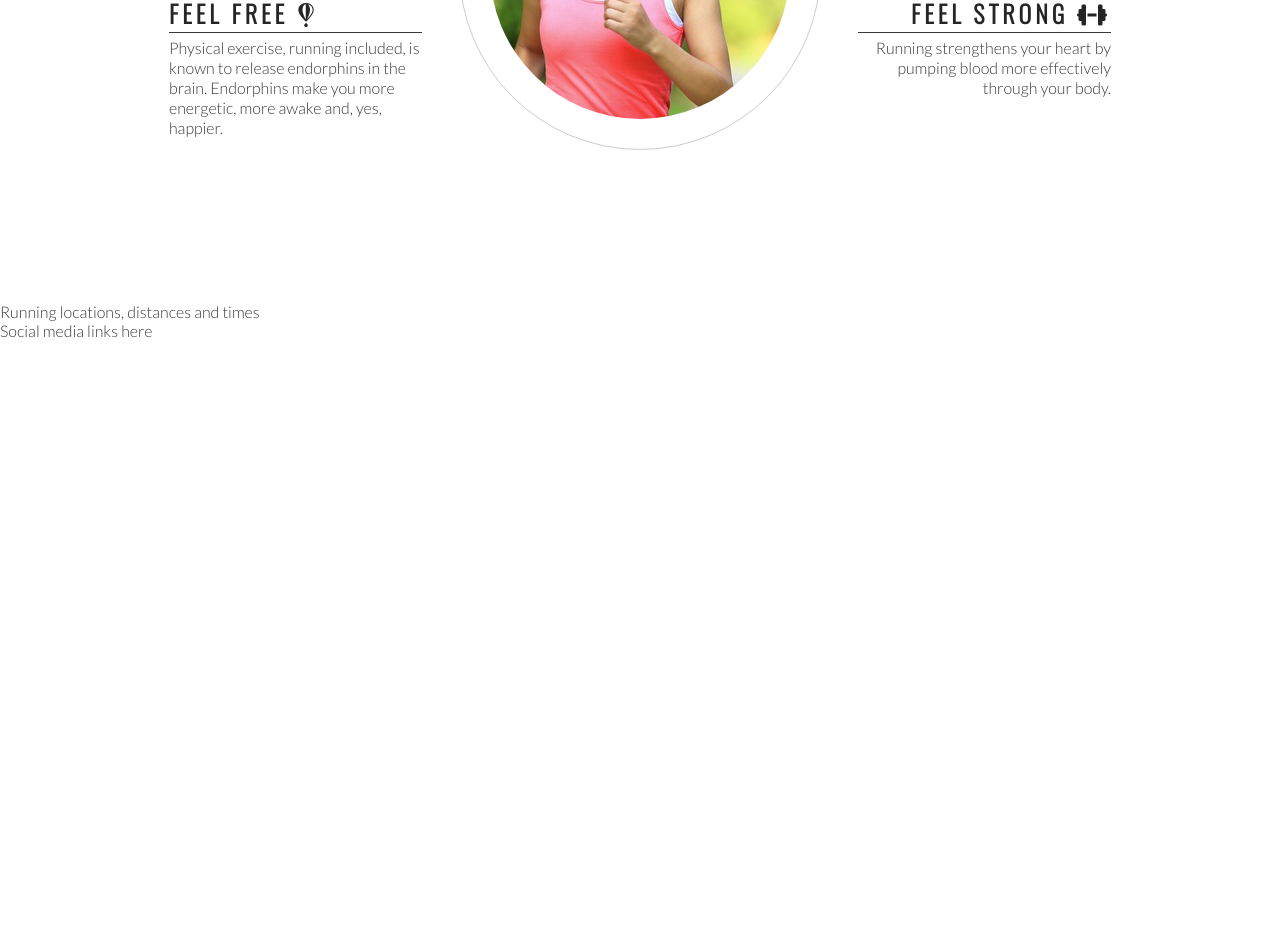
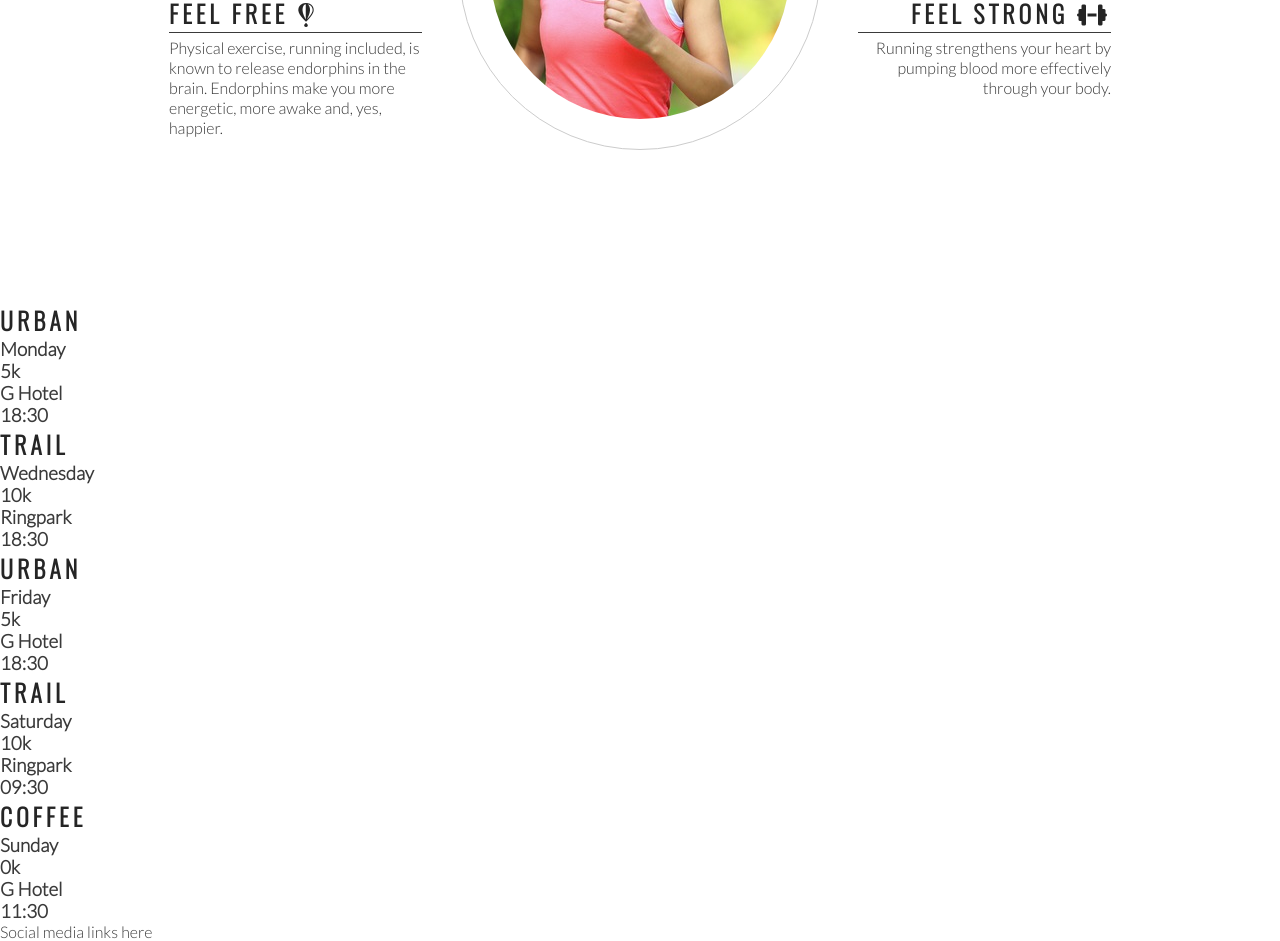
Before and after one commit to sategie/The-Runners, a plain HTML site: page index.html in a window 1280 px wide. Shown: the part 993-1934 px from the top of the page. Before the commit the page ends 1333 px from the top, so only its background shows below. Drawn offline with nearby package versions, Linux system fonts and the light colour scheme.

Commit message:
Add meetup times and venue

```diff
--- a/index.html
+++ b/index.html
@@ -88,7 +88,41 @@
         </div>
     </section>
     <section>
-        Running locations, distances and times
+        <div>
+            <h2>Urban</h2>
+            <h3>Monday</h3>
+            <h3>5k</h3>
+            <h3>G Hotel</h3>
+            <h3>18:30</h3>
+        </div>
+        <div>
+            <h2>Trail</h2>
+            <h3>Wednesday</h3>
+            <h3>10k</h3>
+            <h3>Ringpark</h3>
+            <h3>18:30</h3>
+        </div>
+        <div>
+            <h2>Urban</h2>
+            <h3>Friday</h3>
+            <h3>5k</h3>
+            <h3>G Hotel</h3>
+            <h3>18:30</h3>
+        </div>
+        <div>
+            <h2>Trail</h2>
+            <h3>Saturday</h3>
+            <h3>10k</h3>
+            <h3>Ringpark</h3>
+            <h3>09:30</h3>
+        </div>
+        <div>
+            <h2>Coffee</h2>
+            <h3>Sunday</h3>
+            <h3>0k</h3>
+            <h3>G Hotel</h3>
+            <h3>11:30</h3>
+        </div>
     </section>
     <footer>
         Social media links here
```
